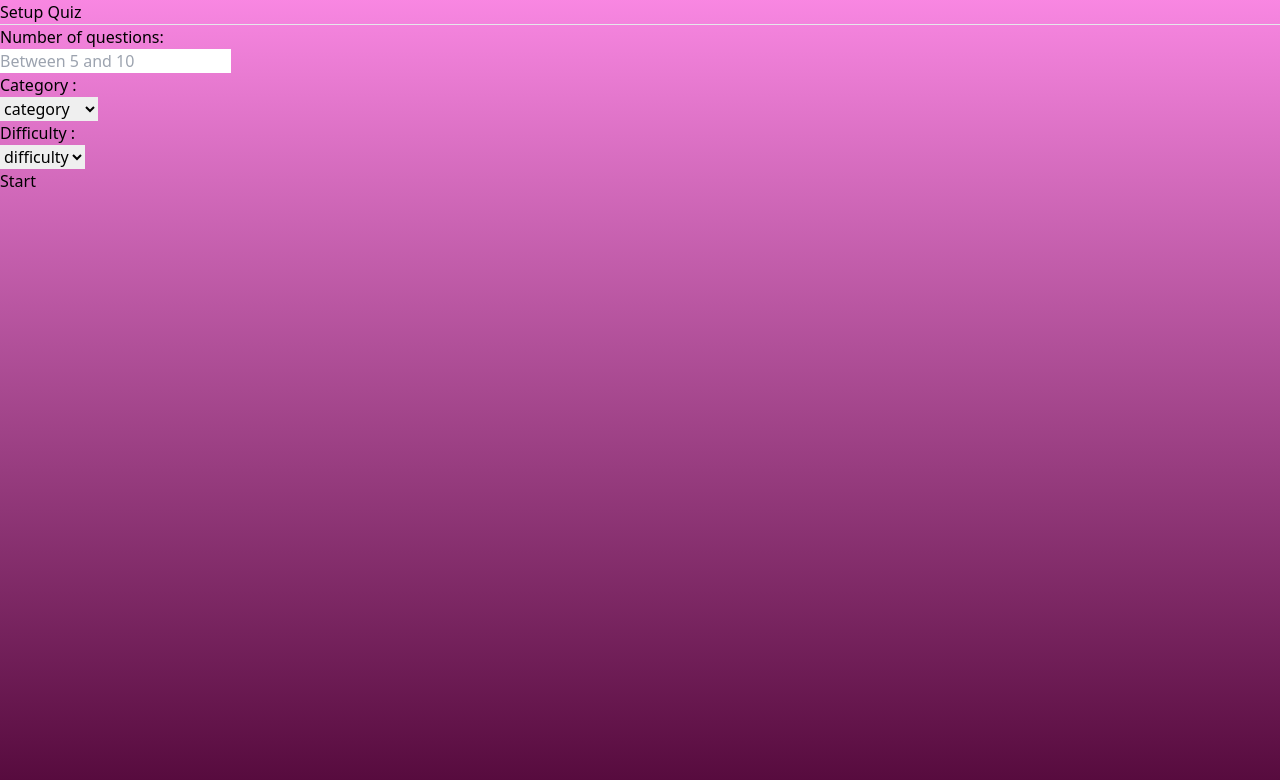
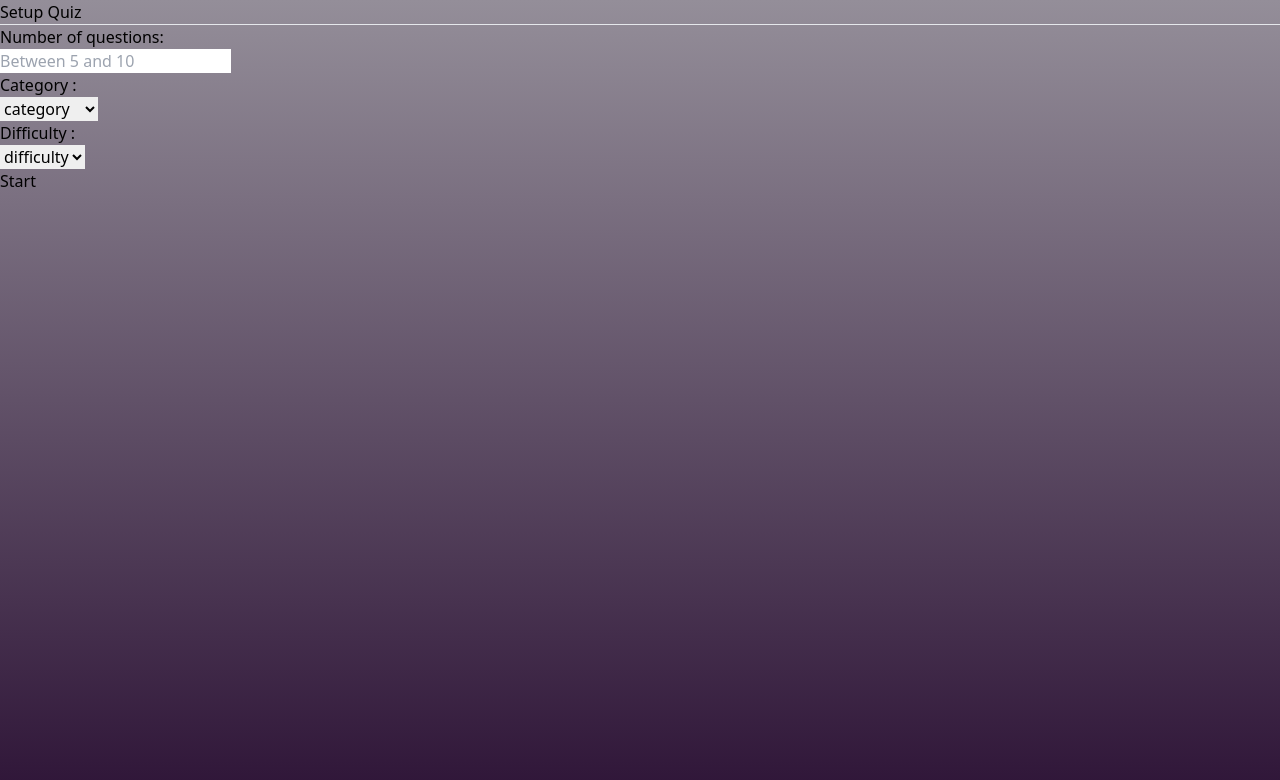
Before and after one commit to tubahosseini/question-game, a React (Vite) app: page / in a window 1280 px wide. Shown: the top 780 px of the page. Built offline with nearby package versions, Linux system fonts and the light colour scheme.

Commit message:
improve coding structure

```diff
--- a/src/components/setup/Setup.tsx
+++ b/src/components/setup/Setup.tsx
@@ -31,7 +31,7 @@ export default function Setup() {
     }
   };
 
-  // Data Cleaning First!  removing =>   &quot;   &#039;   &amp;
+  // Data Cleaning as much as possible!  removing =>   &quot;   &#039;   &amp;
   const cleanData = (data: dataType[]) => {
     return data.map((item) => ({
       ...item,
@@ -60,7 +60,7 @@ export default function Setup() {
       );
       const cleanedData = cleanData(response.data.results);
       setData(cleanedData);
-      // console.log(cleanedData);
+      // console.log(cleanedData)
       setAmount("");
       setCategory("");
       setDifficulty("");
@@ -90,7 +90,7 @@ export default function Setup() {
 
     setErrors(tempErrors);
 
-    return Object.keys(tempErrors).length === 0; //Why are we doing it here?!!
+    return Object.keys(tempErrors).length === 0;
   };
 
   console.log(data); // test
--- a/src/context/DataContext.tsx
+++ b/src/context/DataContext.tsx
@@ -1,5 +1,5 @@
+import { dataType } from "../components/setup/Setup";
 import React, { createContext, useState, useContext, ReactNode } from "react";
-import { dataType } from "../components/setup/Setup";
 
 interface DataContextType {
   data: dataType[];
--- a/src/index.css
+++ b/src/index.css
@@ -10,8 +10,7 @@
 
 body{
     height: 100vh;
-    /* background-image: linear-gradient(#948E99, #2E1437); */
-    background-image: linear-gradient(#f65bd7bb, #53083a);
+    background-image: linear-gradient(#948E99, #2E1437);
 }
 
 .wrong{
--- a/src/main.tsx
+++ b/src/main.tsx
@@ -5,21 +5,17 @@ import SetupPage from "./pages/setup-page/SetupPage";
 import QuizPage from "./pages/quiz-page/QuizPage";
 import { BrowserRouter, Routes, Route } from "react-router-dom";
 import { DataProvider } from "./context/DataContext";
-// import Test from "./pages/test/Test";
 
 ReactDOM.createRoot(document.getElementById("root")!).render(
   <React.StrictMode>
-    <div>
     <DataProvider>
       <BrowserRouter>
         <Routes>
           <Route index element={<SetupPage />} />
           <Route path="/setup" element={<SetupPage />} />
           <Route path="/quiz" element={<QuizPage />} />
-            {/* <Route path="/test" element={<Test />} /> */}
         </Routes>
       </BrowserRouter>
     </DataProvider>
-    </div>
   </React.StrictMode>
 );
--- a/src/pages/quiz-page/QuizPage.tsx
+++ b/src/pages/quiz-page/QuizPage.tsx
@@ -1,9 +1,5 @@
 import { Quiz } from "../../components/quiz/Quiz";
 
 export default function QuizPage() {
-  return (
-    <div>
-      <Quiz />
-    </div>
-  );
+  return <Quiz />;
 }
```
Lines whose indentation alone changed are shown as unchanged.
